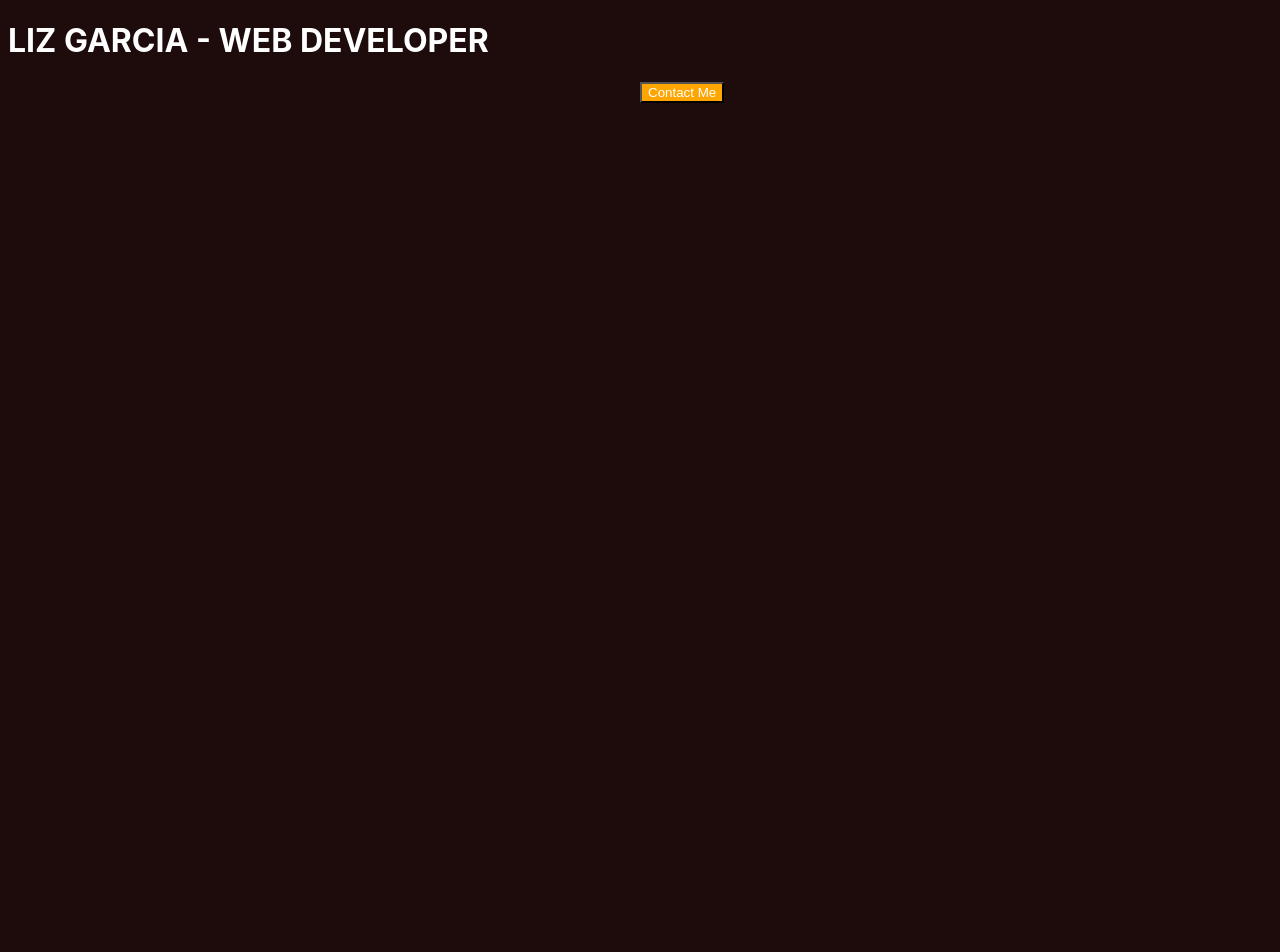
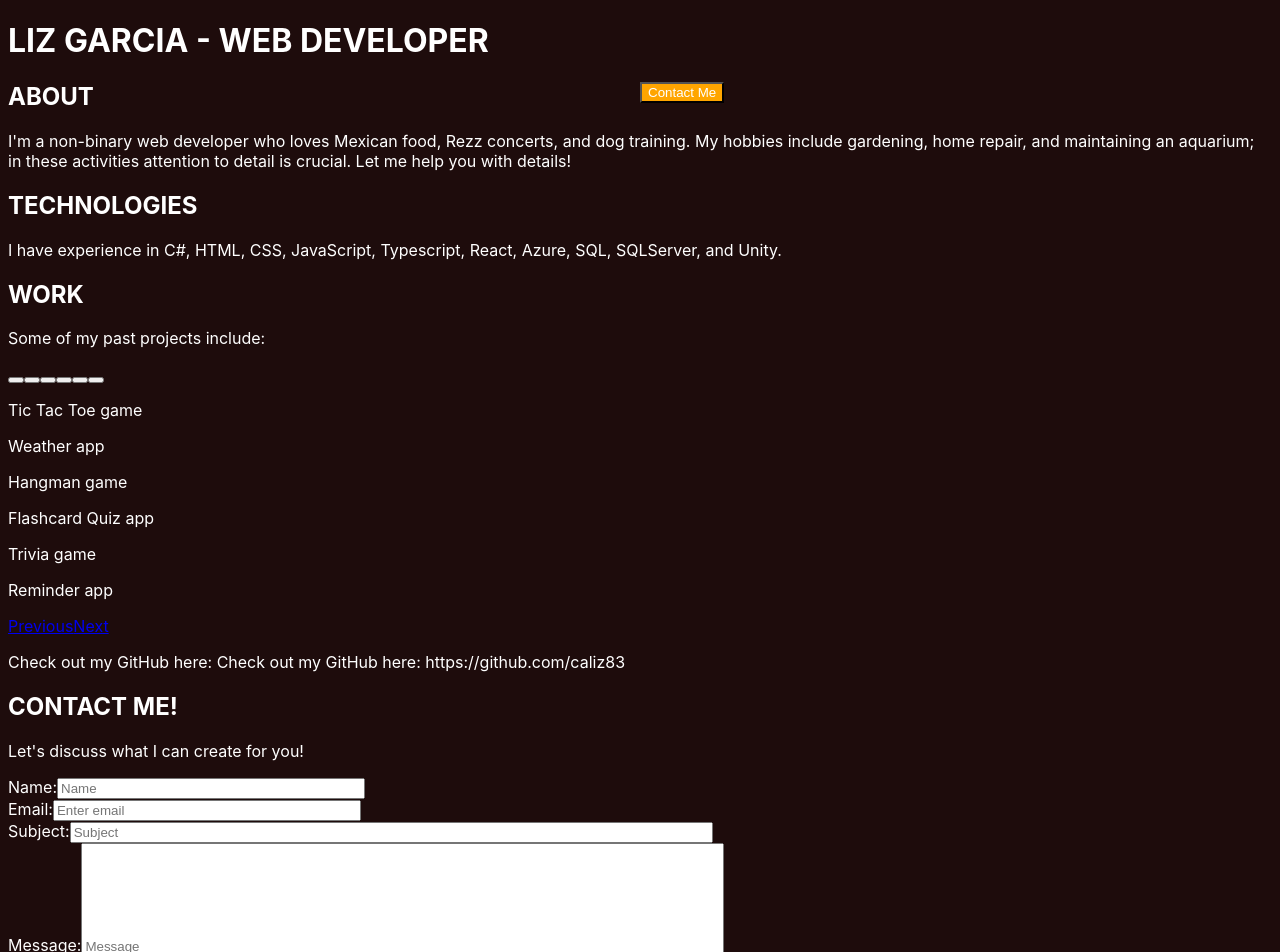
Before and after one commit to caliz83/PortfolioWebAppJS, a React (Vite) app: page / in a window 1280 px wide. Shown: the top 952 px of the page. Before the commit the page ends 800 px from the top, so only its background shows below. Built offline with nearby package versions, Linux system fonts and the light colour scheme.

Commit message:
add text,form, and basic outline of landing page

```diff
--- a/src/App.css
+++ b/src/App.css
@@ -24,6 +24,6 @@ h1 {
   left: 50%;
   /* transform: translate(-50%, -50%); */
   /* background-color: orange; */
-  color: white;
+  /* color: white; */
   outline: none;
 }
--- a/src/components/LandingPage.jsx
+++ b/src/components/LandingPage.jsx
@@ -1,14 +1,121 @@
-import React from 'react'
-import { Button, Container } from 'react-bootstrap'
+import React from "react";
+import { Button, Container, Form, Row, Col, Carousel } from "react-bootstrap";
 
 const LandingPage = () => {
+  const heroImageURL = "./assets/sergey-zolkin-_UeY8aTI6d0-unsplash.jpg";
+
   return (
     <Container>
-        <div className='hero-image'>
-            <Button className='hero-btn' style={{background: "orange"}}>Contact Me</Button>
-        </div>
+      <div className="hero-image">
+        <Button
+          className="hero-btn"
+          style={{ background: "orange", color: "white" }}
+        >
+          Contact Me
+        </Button>
+      </div>
+      <div className="about">
+        <h2>ABOUT</h2>
+        <p>
+          I'm a non-binary web developer who loves Mexican food, Rezz concerts,
+          and dog training. My hobbies include gardening, home repair, and
+          maintaining an aquarium; in these activities attention to detail is
+          crucial. Let me help you with details!
+        </p>
+        {/* links to linkedin and resume here */}
+      </div>
+      <div className="tech">
+        <h2>TECHNOLOGIES</h2>
+        <p>
+          I have experience in C#, HTML, CSS, JavaScript, Typescript, React,
+          Azure, SQL, SQLServer, and Unity.
+        </p>
+      </div>
+      <div className="work -8">
+        <h2>WORK</h2>
+        <p>Some of my past projects include: </p>
+        {/* carousel of struggles */}
+        <Carousel data-bs-theme="dark" slide={false}>
+
+          <Carousel.Item>
+            <Carousel.Caption>
+              <p>Tic Tac Toe game</p>
+            </Carousel.Caption>
+          </Carousel.Item>
+
+          <Carousel.Item>
+            <Carousel.Caption>
+              <p>Weather app</p>
+            </Carousel.Caption>
+          </Carousel.Item>
+
+          <Carousel.Item>
+            <Carousel.Caption>
+              <p>Hangman game</p>
+            </Carousel.Caption>
+          </Carousel.Item>
+
+          <Carousel.Item>
+            <Carousel.Caption>
+              <p>Flashcard Quiz app</p>
+            </Carousel.Caption>
+          </Carousel.Item>
+
+          <Carousel.Item>
+            <Carousel.Caption>
+              <p>Trivia game</p>
+            </Carousel.Caption>
+          </Carousel.Item>
+
+          <Carousel.Item>
+            <Carousel.Caption>
+              <p>Reminder app</p>
+            </Carousel.Caption>
+          </Carousel.Item>
+
+        </Carousel>
+        <p>
+          Check out my GitHub here: Check out my GitHub here:
+          https://github.com/caliz83
+        </p>
+      </div>
+      <div>
+        <h2>CONTACT ME!</h2>
+        <p>Let's discuss what I can create for you!</p>
+        <Form>
+          <Row>
+            <Col md={6}>
+              <Form.Group className="mb-3" controlId="name">
+                <Form.Label>Name:</Form.Label>
+                <Form.Control style={{width: 300}} type="text" placeholder="Name" />
+              </Form.Group>
+            </Col>
+            <Col md={6}>
+              <Form.Group className="mb-3" controlId="formBasicEmail">
+                <Form.Label>Email:</Form.Label>
+                <Form.Control style={{width: 300}} type="email" placeholder="Enter email" />
+              </Form.Group>
+            </Col>
+          </Row>
+
+          <Form.Group className="mb-3" controlId="subject">
+            <Form.Label>Subject:</Form.Label>
+            <Form.Control style={{width: 635}} type="text" placeholder="Subject" />
+          </Form.Group>
+          <Form.Group className="mb-3" controlId="message">
+            <Form.Label>Message:</Form.Label>
+            <Form.Control style={{width: 635, height: 200}} type="text" placeholder="Message" />
+          </Form.Group>
+          <Button className="d-flex justify-content-center"
+            style={{ backgroundColor: "#2296C8", color: "white", padding: 5, width: 125 }}
+            type="submit"
+          >
+            Submit
+          </Button>
+        </Form>
+      </div>
     </Container>
-  )
-}
+  );
+};
 
-export default LandingPage
+export default LandingPage;
```
